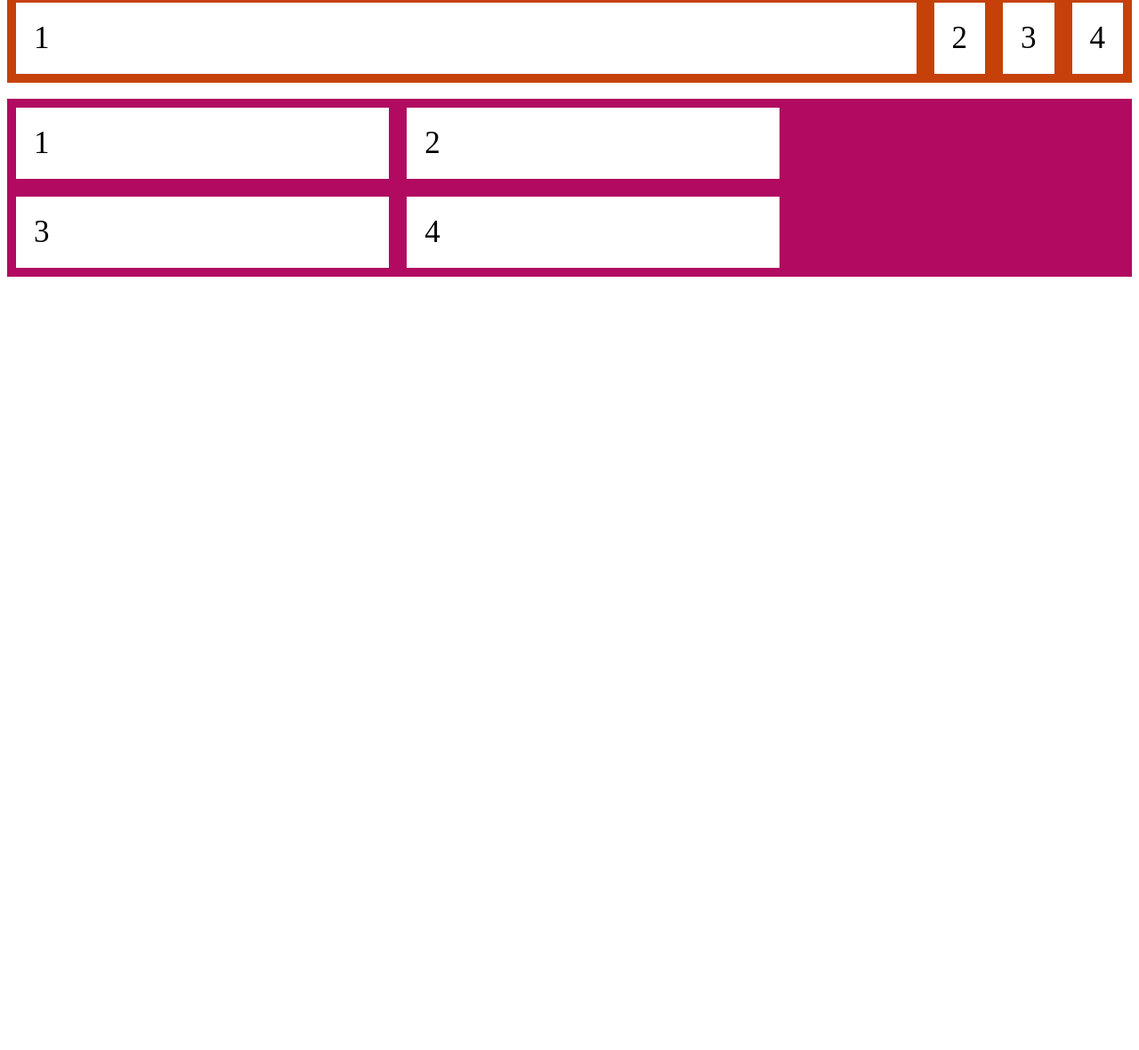
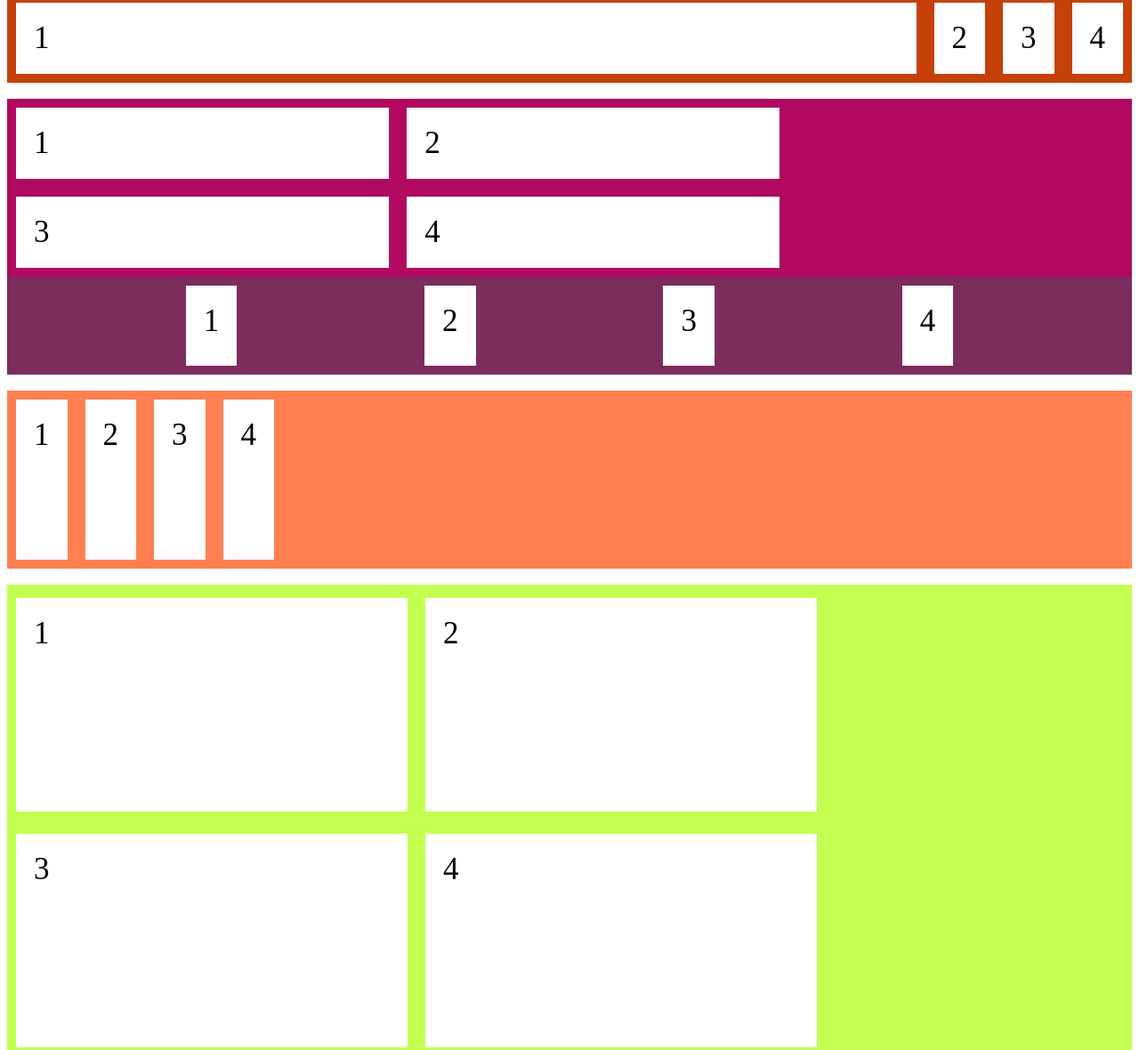
Before and after one commit to Arianit173/web, a plain HTML site: page lesson19.html in a window 1280 px wide. Shown: the part 551-1731 px from the top of the page at 89% size. Before the commit the page ends 870 px from the top, so only its background shows below. Drawn offline with Linux system fonts and the light colour scheme.

Commit message:
lesson19

```diff
--- a/css/style19.css
+++ b/css/style19.css
@@ -60,3 +60,62 @@
     width: 30%;
 
 }
+.container5{
+    display: flex;
+    background-color: #7c2d5e;
+    flex-direction: row;
+    justify-content: space-evenly;
+}
+.container5 div{
+    background-color: white;
+    margin: 10px;
+    padding: 20px;
+    font-size: 35px;
+    height: 50px;
+}
+.container5 div:nth-child(2){
+    align-self: flex-end;
+}
+
+.container6{
+    display: flex;
+    background-color: coral;
+    flex-direction: row;
+    height: 200px;
+    align-items: stretch;
+}
+.container6 div{
+    background-color: white;
+    margin: 10px;
+    padding: 20px;
+    font-size: 35px;
+    /* height: 50px; */
+}
+/* .container6 div:nth-child(1){
+    height: 20px;
+}
+.container6 div:nth-child(2){
+    height: 100px;
+}
+.container6 div:nth-child(3){
+    height: 50px;
+}
+.container6 div:nth-child(4){
+    height: 130px;
+} */
+.container7{
+    display: flex;
+    background-color: rgb(194, 255, 80);
+    flex-direction: row;
+    height: 800px;
+    align-content: space-evenly;
+    flex-wrap: wrap;
+}
+.container7 div{
+    background-color: white;
+    margin: 10px;
+    padding: 20px;
+    font-size: 35px;
+    width: 400px;
+    height: 200px;
+}
--- a/lesson19.html
+++ b/lesson19.html
@@ -31,5 +31,26 @@
         <div>3</div>
         <div>4</div>
     </div>
+    <div class="container5">
+        <div>1</div>
+        <div>2</div>
+        <div>3</div>
+        <div>4</div>
+    </div><br>
+    <div class="container6">
+        <div>1</div>
+        <div>2</div>
+        <div>3</div>
+        <div>4</div>
+    </div><br>
+    <div class="container7">
+        <div>1</div>
+        <div>2</div>
+        <div>3</div>
+        <div>4</div>
+        <div>5</div>
+        <div>6</div>
+    </div
+
 </body>
 </html>
```
Also changed, not shown: lesson20.html (added, +12 -0 lines), css/style20.css (added).
